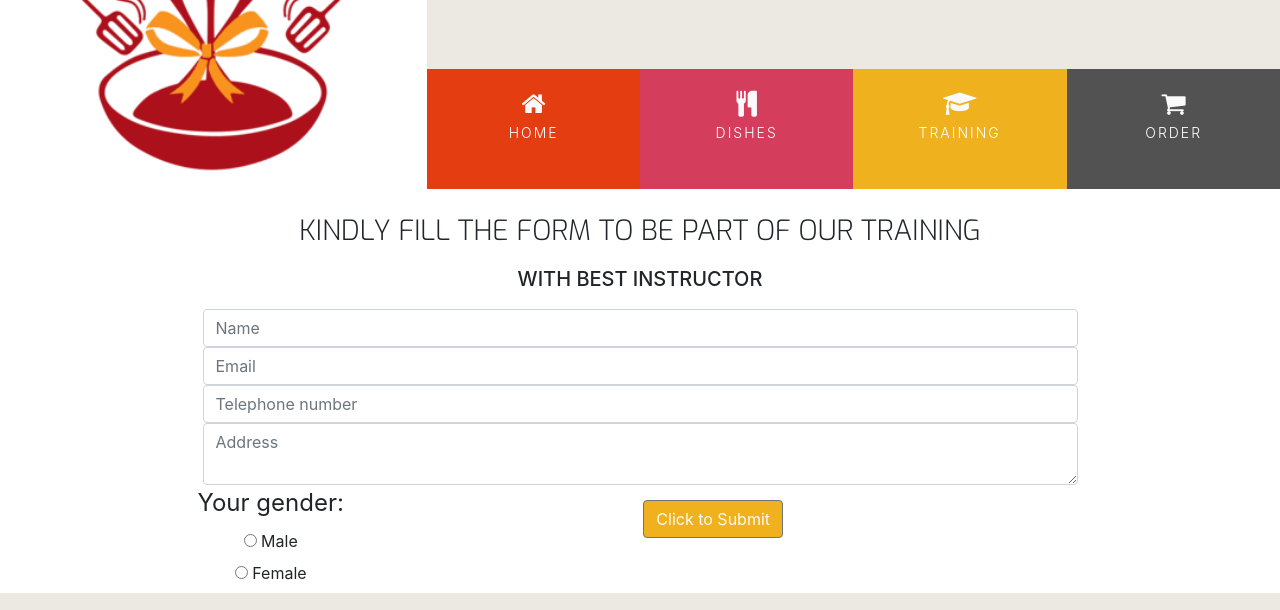
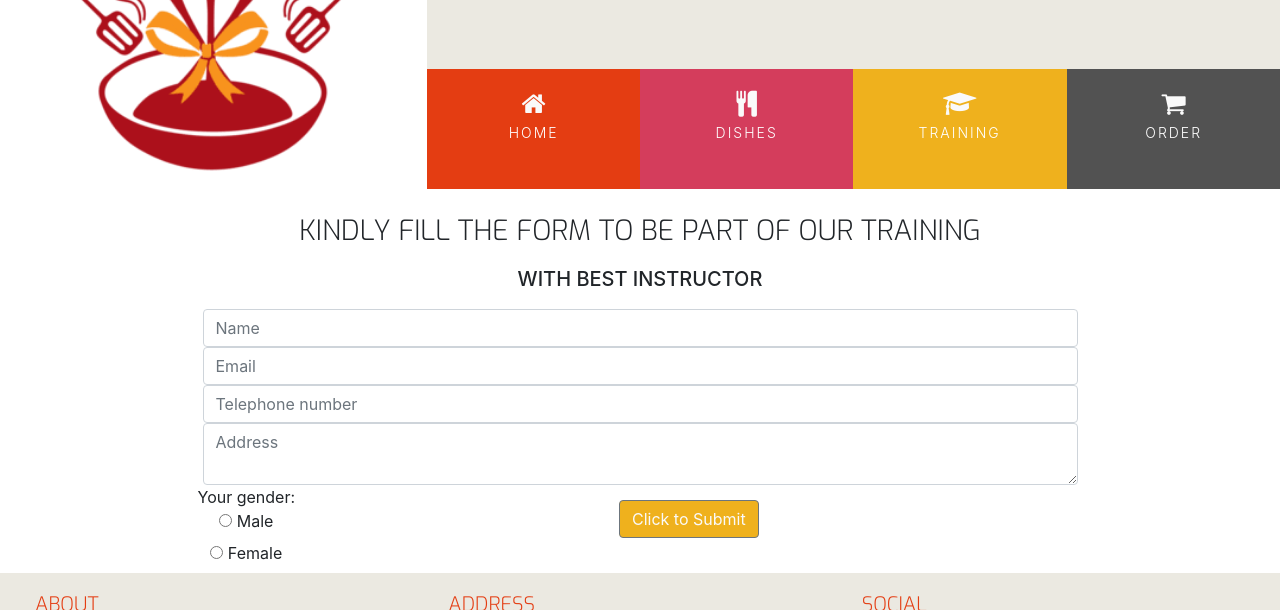
Before and after one commit to Christianah25/SOKOYOKOTO, a plain HTML site: page training.html in a window 1280 px wide. Shown: the part 180-790 px from the top of the page. Drawn offline with nearby package versions, Linux system fonts and the light colour scheme.

Commit message:
change gender from legend

```diff
--- a/training.html
+++ b/training.html
@@ -61,7 +61,7 @@
                             <div class="form-row text-center">
 
                                 <fieldset>
-                                    <legend>Your gender: </legend>
+                                    Your gender:
 
                                     <div>
                                         <input type="radio" id="male" name="gender" value="Male">
```
